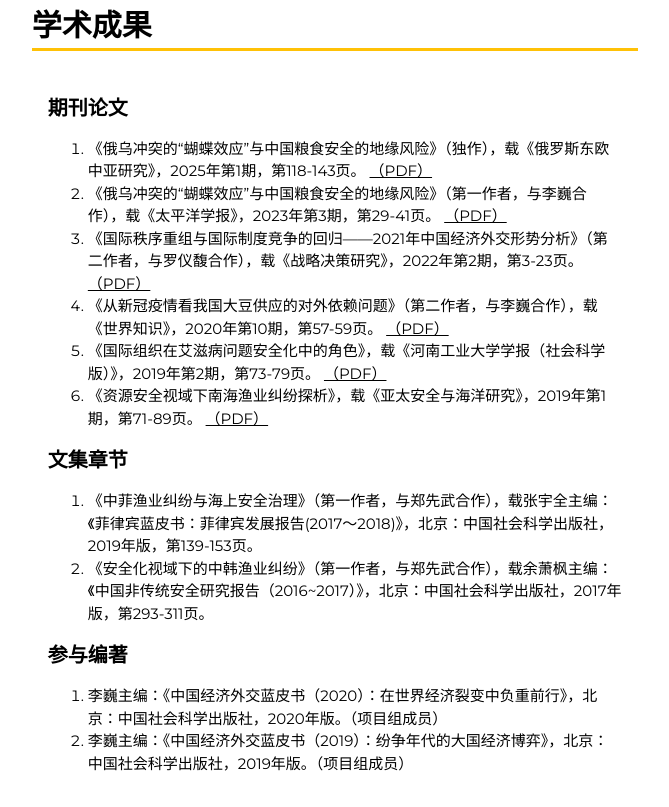
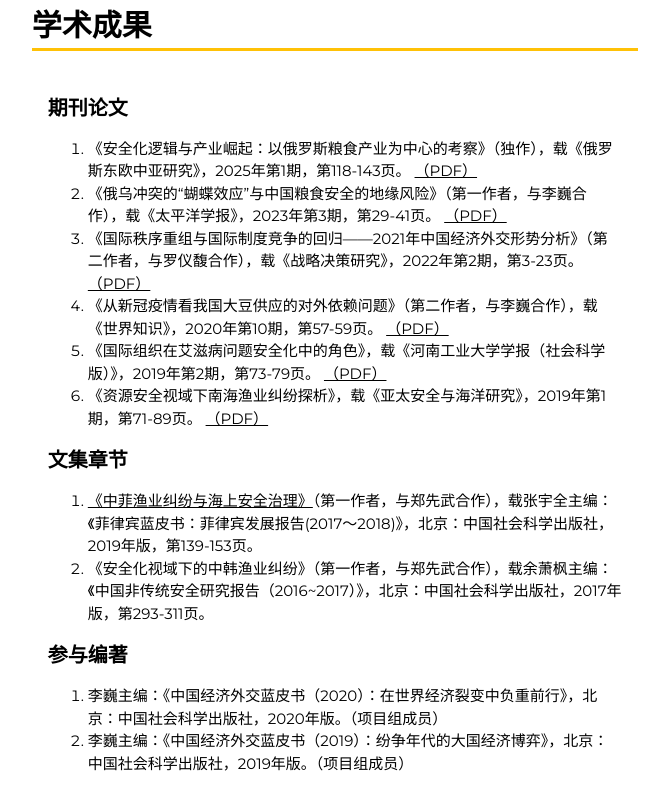
Before and after one commit to nguzl/nguzl.github.io, a plain HTML site: page index.html in a window 1280 px wide. Shown: the part 1093-1900 px from the top of the page, without its empty margins (465-1134 px from the left). Drawn offline with nearby package versions, Linux system fonts and the light colour scheme.

Commit message:
Update publication details and copyright year

```diff
--- a/index.html
+++ b/index.html
@@ -88,7 +88,7 @@
                 <h4>期刊论文</h4>
                 <p class="" style="line-height:500%">
                 <ol>
-                  <li>《俄乌冲突的“蝴蝶效应”与中国粮食安全的地缘风险》（独作），载《俄罗斯东欧中亚研究》，2025年第1期，第118-143页。
+                  <li>《安全化逻辑与产业崛起：以俄罗斯粮食产业为中心的考察》（独作），载《俄罗斯东欧中亚研究》，2025年第1期，第118-143页。
                   <a href="https://nguzl.github.io/files/2025_zhaolan.pdf">（PDF）</a></li>
                   <li>《俄乌冲突的“蝴蝶效应”与中国粮食安全的地缘风险》（第一作者，与李巍合作），载《太平洋学报》，2023年第3期，第29-41页。
                   <a href="https://nguzl.github.io/files/俄乌冲突的“蝴蝶效应”与中国粮食安全的地缘风险_赵岚.pdf">（PDF）</a></li>
@@ -106,7 +106,7 @@
                 <h4>文集章节</h4>
                 <p class="w3-ul" style="line-height:500%">
                 <ol>
-                  <li>《中菲渔业纠纷与海上安全治理》（第一作者，与郑先武合作），载张宇全主编：《菲律宾蓝皮书：菲律宾发展报告(2017～2018)》，北京：中国社会科学出版社，2019年版，第139-153页。</li>
+                  <li><a href="https://www.ydylcn.com/skwx_ydyl/bookdetail?SiteID=1&ID=7807345" target="_blank">《中菲渔业纠纷与海上安全治理》</a>（第一作者，与郑先武合作），载张宇全主编：《菲律宾蓝皮书：菲律宾发展报告(2017～2018)》，北京：中国社会科学出版社，2019年版，第139-153页。</li>
                   <li>《安全化视域下的中韩渔业纠纷》（第一作者，与郑先武合作），载余萧枫主编：《中国非传统安全研究报告（2016~2017）》，北京：中国社会科学出版社，2017年版，第293-311页。</li>
                 </ol>
               </div>
@@ -155,7 +155,7 @@
         <!--FOOTER-->
         <!-- Footer. This section contains an ad for W3Schools Spaces. You can leave it to support us. -->
         <footer class="w3-container w3-border-top w3-center w3-margin-top-4">
-          <p>&copy; 2022 - Zhaolan</p>
+          <p>&copy; 2025 - Zhaolan</p>
           Thanks for visiting
         <!-- End footer -->
         </footer>
```
